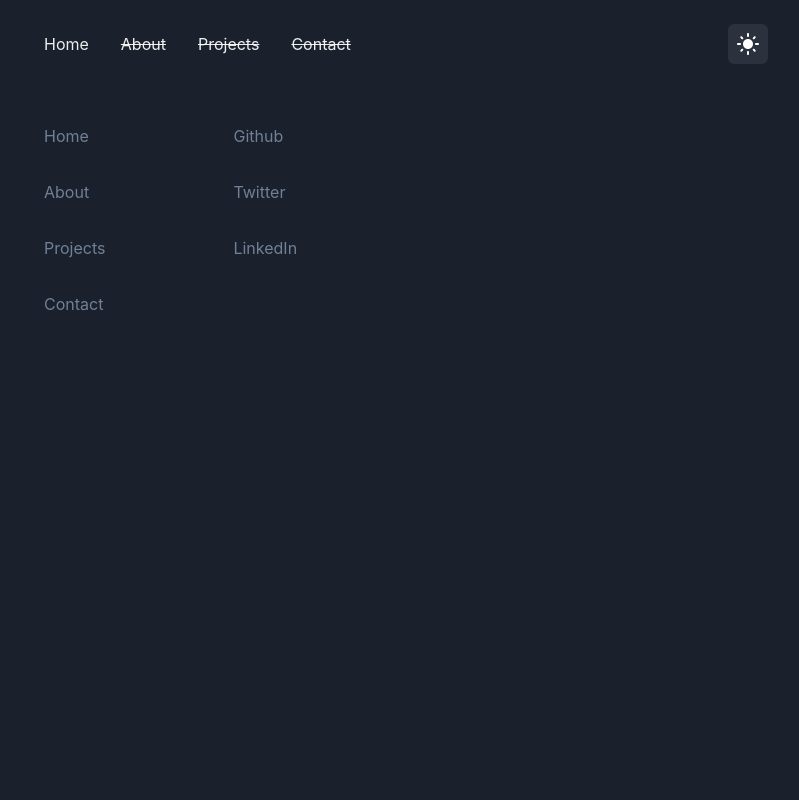
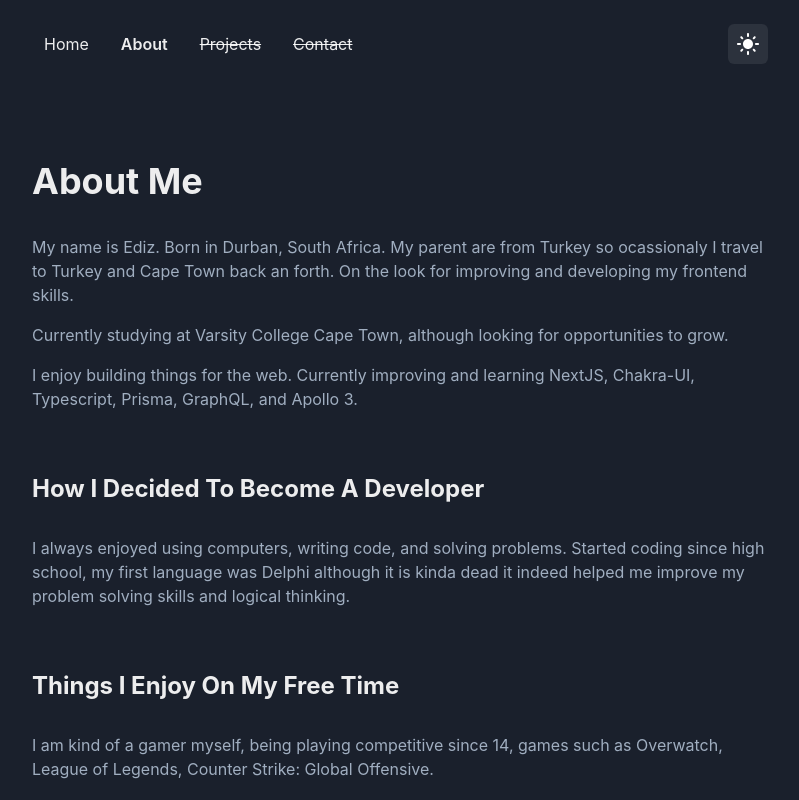
Before and after one commit to edizyurdakul/portfolio-archived, a Next.js app: page /about in a window 1280 px wide. Shown: the top 800 px of the page, without its empty margins (240-1039 px from the left). Built offline with nearby package versions, Linux system fonts and the light colour scheme.

Commit message:
Update content and layout component for margins

```diff
--- a/components/Layout/index.tsx
+++ b/components/Layout/index.tsx
@@ -6,7 +6,9 @@ export default function Layout({ children }) {
   return (
     <Container maxW="container.md">
       <Navbar />
-      <Box as="main">{children}</Box>
+      <Box as="main" mt={{ base: "12", sm: "16", md: "24" }}>
+        {children}
+      </Box>
       <Footer />
     </Container>
   );
--- a/components/Navbar/index.tsx
+++ b/components/Navbar/index.tsx
@@ -20,9 +20,11 @@ const Mobile = () => {
       <MenuButton as={IconButton} icon={<HamburgerIcon />} aria-label="Open Menu"></MenuButton>
       <MenuList css={{ paddingTop: "0", paddingBottom: "0" }}>
         <NavLink to="/">
-          <MenuItem>Home</MenuItem>{" "}
+          <MenuItem>Home</MenuItem>
         </NavLink>
-        <MenuItem isDisabled>{/*<NavLink to="#">Contact</NavLink>*/}About</MenuItem>
+        <MenuItem>
+          <NavLink to="/about">About</NavLink>
+        </MenuItem>
         <MenuItem isDisabled>{/*<NavLink to="#">Contact</NavLink>*/}Projects</MenuItem>
         <MenuItem isDisabled>{/*<NavLink to="#">Contact</NavLink>*/}Contact</MenuItem>
       </MenuList>
@@ -40,7 +42,7 @@ export default function Navbar() {
         <NavLink p={3} mr={2} to="/">
           Home
         </NavLink>
-        <NavLink p={3} mr={2} to="#" css={{ cursor: "not-allowed", textDecoration: "line-through" }}>
+        <NavLink p={3} mr={2} to="/about">
           About
         </NavLink>
         <NavLink p={3} mr={2} to="#" css={{ cursor: "not-allowed", textDecoration: "line-through" }}>
--- a/pages/_app.tsx
+++ b/pages/_app.tsx
@@ -9,7 +9,6 @@ export default function MyApp({ Component, pageProps }) {
     <>
       <Head>
         <meta name="viewport" content="width=device-width, initial-scale=1" />
-        <meta name="description" content="Ediz Yurdakul - A front end web developer" />
         <meta name="author" content="Ediz Yurdakul" />
         <meta name="theme-color" media="(prefers-color-scheme: dark)" content="#1A202C" />
         <link rel="apple-touch-icon" href="apple-touch-icon.png" />
--- a/pages/about.tsx
+++ b/pages/about.tsx
@@ -1,3 +1,48 @@
+import Head from "next/head";
+import { Box, Heading, Text, useColorModeValue } from "@chakra-ui/react";
+
 export default function AboutPage() {
-  return <div></div>;
+  return (
+    <>
+      <Head>
+        <title>Ediz Yurdakul &nbsp;–&nbsp; About Page</title>
+        <meta name="description" content="I'm Ediz Yurdakul, a Front-end Web Developer, based in Cape Town, South Africa." />
+      </Head>
+      <Box as="section">
+        <Heading as="h2" fontSize="4xl" mb={8}>
+          About Me
+        </Heading>
+        <Text color={useColorModeValue("gray.600", "gray.400")} mt={4} as="p">
+          My name is Ediz. Born in Durban, South Africa. My parent are from Turkey so ocassionaly I travel to Turkey and Cape
+          Town back an forth. On the look for improving and developing my frontend skills.
+        </Text>
+        <Text color={useColorModeValue("gray.600", "gray.400")} mt={4} as="p">
+          Currently studying at Varsity College Cape Town, although looking for opportunities to grow.
+        </Text>
+        <Text color={useColorModeValue("gray.600", "gray.400")} mt={4} as="p">
+          I enjoy building things for the web. Currently improving and learning NextJS, Chakra-UI, Typescript, Prisma, GraphQL,
+          and Apollo 3.
+        </Text>
+      </Box>
+      <Box as="section" mt={{ base: "12", sm: "16", md: "16" }}>
+        <Heading as="h2" fontSize="2xl" mb={8}>
+          How I Decided To Become A Developer
+        </Heading>
+        <Text color={useColorModeValue("gray.600", "gray.400")} mt={4} as="p">
+          I always enjoyed using computers, writing code, and solving problems. Started coding since high school, my first
+          language was Delphi although it is kinda dead it indeed helped me improve my problem solving skills and logical
+          thinking.
+        </Text>
+      </Box>
+      <Box as="section" mt={{ base: "12", sm: "16", md: "16" }}>
+        <Heading as="h2" fontSize="2xl" mb={8}>
+          Things I Enjoy On My Free Time
+        </Heading>
+        <Text color={useColorModeValue("gray.600", "gray.400")} mt={4} as="p">
+          I am kind of a gamer myself, being playing competitive since 14, games such as Overwatch, League of Legends, Counter
+          Strike: Global Offensive.
+        </Text>
+      </Box>
+    </>
+  );
 }
```
Also changed, not shown: pages/index.tsx (+9 -16 lines).
